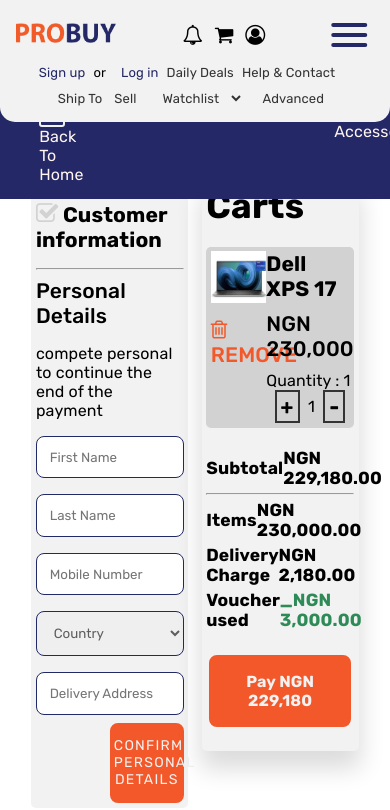
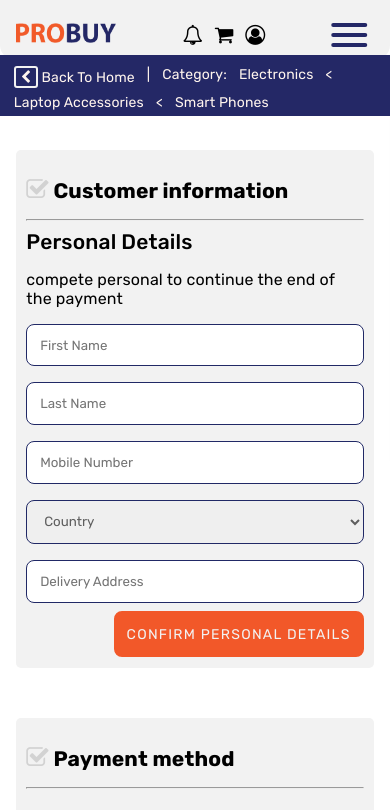
Before and after one commit to ObiFaith/Ecommerce_Genesys, a plain HTML site: page checkout.html in a window 390 px wide. Shown: the top 810 px of the page. Drawn offline with Linux system fonts and the light colour scheme.

Commit message:
Implemented checkout page responsiveness

```diff
--- a/checkout.css
+++ b/checkout.css
@@ -142,7 +142,7 @@ header {
   }
 
   .info form button, .payment-method form button, .door button{
-    width: 50%;
+    width: 250px;
     padding: 0.8rem 0.125rem;
     border-radius: 0.5rem;
     background-color: var(--btn-pri-bg);
@@ -303,7 +303,7 @@ input[type="radio"]:checked + label::after {
     padding: 3%;
     background-color: var(--primary-bg-clr);
     border-radius: 5px;
-    margin-bottom: 70px;
+    margin-bottom: 75px;
     box-shadow: 0px 16px 24px 2px rgba(0, 0, 0, 0.14);
   }
 
@@ -338,6 +338,11 @@ input[type="radio"]:checked + label::after {
     letter-spacing: 0.00938rem;
     margin-top: 10px;
     cursor: pointer;
+    transition: 1s;
+  }
+
+  .product-img p:hover{
+    color: #970202;
   }
 
   .product-img p .fa{
@@ -553,3 +558,88 @@ input[type="radio"]:checked + label::after {
     position: relative;
     top: 150px;
   }
+
+  @media screen and (max-width: 1042px) {
+    .checkout-nav{
+      padding: 15px 4%;
+    }
+
+    .main-checkout{
+      padding: 30px 4%;
+    }
+  }
+
+  @media screen and (max-width: 776px){
+    .checkout-nav a, .checkout-nav span {
+      font-size: 13px;
+      padding: 3px 3px 0;
+    }
+  }
+
+  @media screen and (max-width: 652px){
+    .nav-links {
+      position: fixed;
+      display: flex;
+      flex-direction: column;
+      top: 80px;
+      right: -100%;
+      height: 380px;
+      width: 100%;
+      transition: right .5s;
+      background: var(--primary-bg-clr);
+      box-shadow: 2px 1px 2px var(--secondary-bg-clr);
+      text-align: center;
+      z-index: 1;
+    }
+    .nav-links .top-nav .access-nav-top .access-box, .nav-links .top-nav .access-nav-bottom{
+      display: flex;
+      flex-direction: column;
+      align-items: center;
+      justify-content: center;
+    }
+
+    .nav-links.active {
+      right: 0;
+    }
+
+    .checkout-nav{
+      flex-wrap: wrap;
+      width: 100%;
+      padding: 5px 2%;
+      top: 55px;
+      z-index: 20;
+    }
+
+    .checkout-nav a, .checkout-nav span {
+      font-size: 14px;
+      padding: 3px 3px 0;
+    }
+
+    .main-checkout{
+      top: 120px;
+      flex-direction: column;
+    }
+    .checkout-left{
+      width: 100%;
+      margin-right: 0;
+    }
+    .checkout-right{
+      width: 100%;
+      margin-left: 0;
+    }
+    .payment-method{
+      width: 100%;
+    }
+    .voucher{
+      width: 100%;
+    }
+    .cart {
+      margin-bottom: 50px;
+    }
+    .delivery {
+      margin-bottom: 0;
+    }
+    footer{
+      top: 100px;
+    }
+  }
--- a/checkout.html
+++ b/checkout.html
@@ -13,11 +13,11 @@
   <header>
     <section class="hero-checkout">
       <div class="hero-nav">
-        <div class="hero-nav-up">
+        <div class="hero-nav-up nav-links" id="navLinks">
           <div class="top-nav">
             <div class="access-nav-top">
               <div class="access-box">
-                <a href="" class="auth">Sign up</a> or
+                <a href="" class="auth">Sign up</a> <span>or</span>
                 <a href="" class="auth">Log in</a>
                 <a href="">Daily Deals</a>
                 <a href="">Help & Contact</a>
@@ -57,7 +57,7 @@
       </div>
 
       <div class="checkout-nav" id="checkoutNav">
-        <a href=""><i class="fa fa-chevron-left" aria-hidden="true"></i> Back To Home</a> <span>|</span>
+        <a href="index.html"><i class="fa fa-chevron-left" aria-hidden="true"></i> Back To Home</a> <span>|</span>
         <a href=""> Category:</a>
         <a href="">Electronics </a> <span><</span>
         <a href="">Laptop Accessories</a> <span><</span>
@@ -97,7 +97,7 @@
                 <p>Payment with Cards, Bank transfer or USSD</p>
                 <span>You will be redirected to a secure checkout page </span>
                 </div>
-                <button>CONFIRM PAYMENT METHOD</button>
+                <button>CONFIRM PAYMENT DETAILS</button>
                 </form>
         </div>
 
@@ -166,13 +166,13 @@
             <input type="radio" id="del" name="deli" checked> <label for="del">Door delivery </label>
             <div class="door">
               <div class="door-sec">
-                <input type="checkbox" id="check1" name="checks" class="checkbox-round "><label for="check1"><span>PRO</span> delivery (NGN 2,180)</label>
+                <input type="radio" id="check1" name="checks" class="checkbox-round " checked><label for="check1" ><span>PRO</span> delivery (NGN 2,180)</label>
                 <p>Delivery between 2-3 days</p>
                 <hr>
-                <input type="checkbox" class="checkbox-round" id="check2"><label for="check2" name="checks">Standard delivery (NGN 1,090)</label>
+                <input type="radio" class="checkbox-round" id="check2" name="checks"><label for="check2" >Standard delivery (NGN 1,090)</label>
                 <p>Delivery between 4-6 days</p>
               </div>
-              <button>CONFIRM PERSONAL DETAILS</button>
+              <button>CONFIRM DELIVERY DETAILS</button>
             </div>
         </div>
     </div>
--- a/script.js
+++ b/script.js
@@ -1,3 +1,11 @@
+// Hamburger
+const hamMenu = document.querySelector(".hamburger-menu");
+const offScreenMenu = document.querySelector(".nav-links");
+hamMenu.addEventListener("click", () => {
+  hamMenu.classList.toggle("active");
+  offScreenMenu.classList.toggle("active");
+});
+
 // Nav Bar Scrolling Change
 window.addEventListener("scroll", function () {
   let navbar = document.querySelector(".nav");
@@ -37,12 +45,3 @@ window.addEventListener("scroll", function () {
       owl.trigger("next.owl.carousel");
     });
   });
-
-
-// Hamburger
-const hamMenu = document.querySelector(".hamburger-menu");
-const offScreenMenu = document.querySelector(".nav-links");
-hamMenu.addEventListener("click", () => {
-  hamMenu.classList.toggle("active");
-  offScreenMenu.classList.toggle("active");
-});
```
